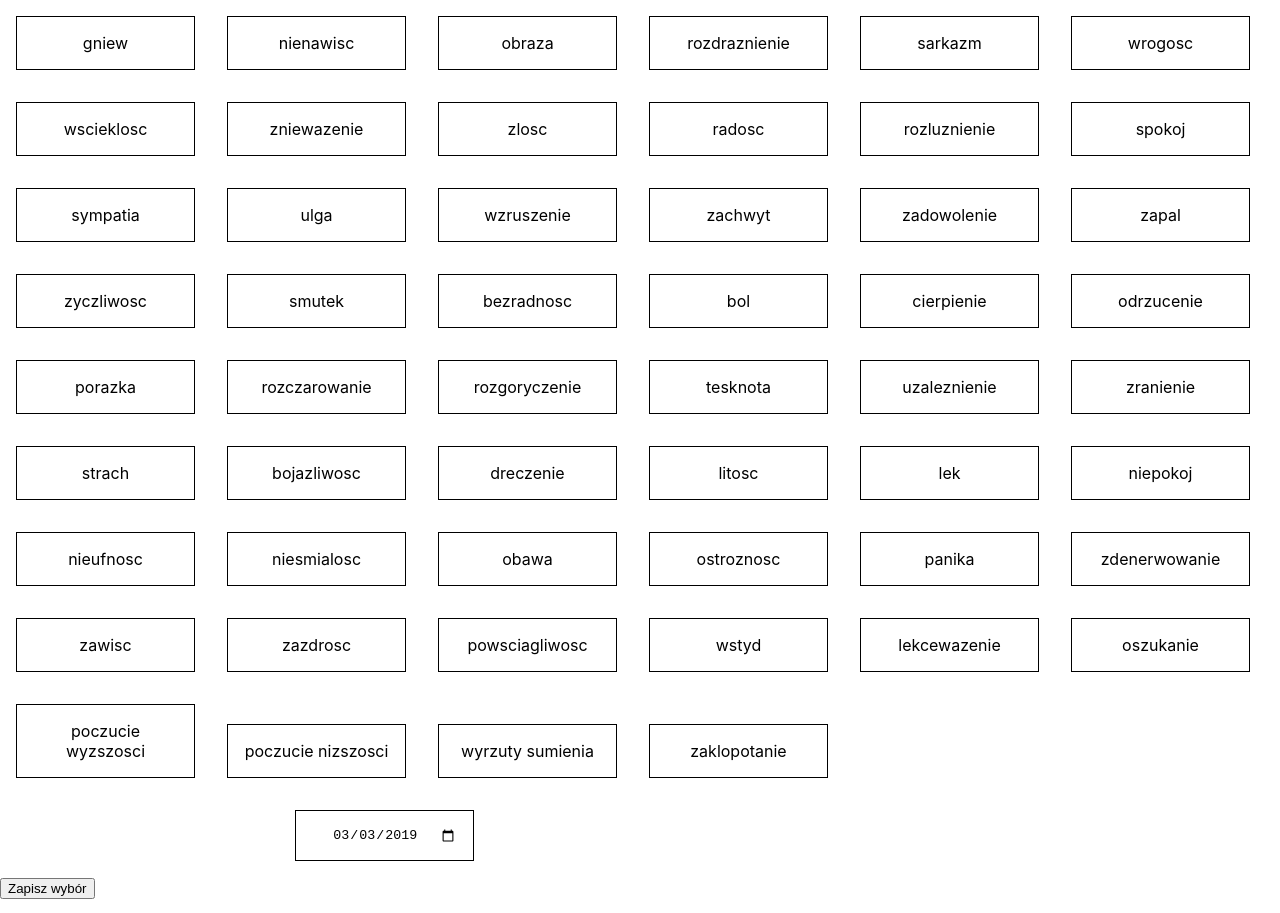
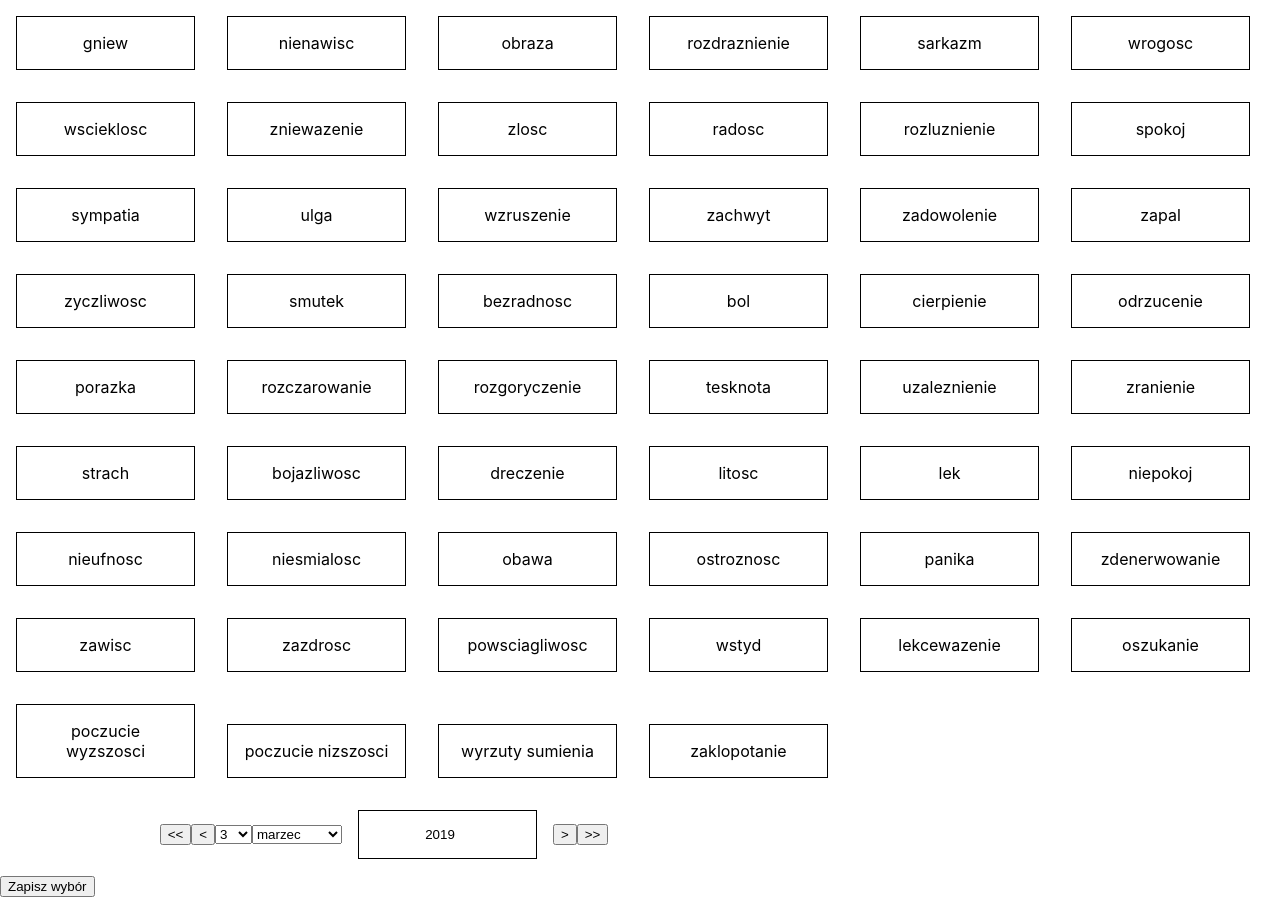
Before and after one commit to MichalTomczak/moodiary, a React (Create React App) app: page / in a window 1280 px wide. Shown: the top 913 px of the page. Built offline with nearby package versions, Linux system fonts and the light colour scheme.

Commit message:
New Date Picker cleaned up
TODO: year selector

```diff
--- a/src/components/DateChangeButton/Button.js
+++ /dev/null
@@ -1,6 +0,0 @@
-/**
- * Created by Grucha on 14/03/2019.
- */
-<button
-    onClick={this.updateDate}
-    name="month" value={+this.state.month + 1} disabled={this.state.month === 12}>&gt;&gt;</button>
--- a/src/components/DatePicker/DatePicker.js
+++ /dev/null
@@ -1,23 +0,0 @@
-/**
- * Created by Grucha on 22/02/2019.
- */
-
-import React from 'react';
-import styles from './DatePicker.module.css';
-
-const datepicker = props => {
-
-    return (
-        <div className={styles.dateBlock}>
-            <input
-                type="date"
-                id="dateInput"
-                onChange={(event) => props.changed(event)}
-                value={props.value}
-            />
-        </div>
-    )
-};
-
-
-export default datepicker;
--- a/src/components/DatePicker/DatePicker.module.css
+++ /dev/null
@@ -1,13 +0,0 @@
-input {
-    display: block;
-    padding: 16px;
-    text-align: center;
-    margin: 16px;
-    border: 1px solid black;
-    width: 145px;
-}
-
-.dateBlock {
-    width: 60%;
-    text-align: center;
-}
--- a/src/containers/App/App.js
+++ b/src/containers/App/App.js
@@ -1,10 +1,9 @@
 import React, {Component} from 'react';
 import './App.css';
 import Moods from '../../components/Moods/Moods';
-import DatePicker from '../../components/DatePicker/DatePicker';
 import Confirmation from '../../components/Confirmation/Confirmation';
 import DefaultMoods from '../../data/DefaultMoods';
-import NewDatePicker from '../NewDatePicker/NewDatePicker';
+import NewDatePicker from '../DatePicker/DatePicker';
 
 class App extends Component {
 
@@ -17,16 +16,7 @@ class App extends Component {
         };
     }
 
-
-    updateDateHandler = (event) => {
-        this.setState({
-                currentDate: event.target.value
-            },
-            this.getDataFromStorage
-        );
-    };
-
-    NewUpdateDateHandler = (date) => {
+    UpdateDateHandler = (date) => {
         this.setState({
                 currentDate: date
             },
@@ -61,16 +51,14 @@ class App extends Component {
                     clicked={this.selectMoodHandler}
                     allMoods={this.state.moods}
                 />
-                <DatePicker
-                    changed={(event) => this.updateDateHandler(event)}
-                    value={this.state.currentDate}
+
+                <NewDatePicker
+                    currentDate={this.state.currentDate}
+                    changed={this.UpdateDateHandler}
                 />
+
                 <Confirmation
                     saveData={this.pushDataToStorage}
-                />
-                <NewDatePicker
-                    currentDate={this.state.currentDate}
-                    changed={this.NewUpdateDateHandler}
                 />
             </div>
         )
--- a/src/containers/NewDatePicker/NewDatePicker.js
+++ b/src/containers/DatePicker/DatePicker.js
@@ -9,9 +9,12 @@ class newDatePicker extends Component {
 
     constructor(props) {
         super(props);
+
         let day = Number(props.currentDate.split('-')[2]);
         let month = Number(props.currentDate.split('-')[1]);
         let year = Number(props.currentDate.split('-')[0]);
+
+        this.months = Months();
 
         this.state = {
             day: day,
@@ -23,29 +26,33 @@ class newDatePicker extends Component {
 
     }
 
-    months = Months();
 
-    daysInMonth = (month, year) => {
-        this.setState({daysInMonth: new Date(year, month, 0).getDate()});
+    getDaysInMonth = (month, year) => {
+        return new Date(year, month, 0).getDate()
     };
 
     updateDate = (event) => {
+        let eventProps = [event.target.name, Number(event.target.value)];
+        let year = eventProps[0] === 'year' ? eventProps[1] : this.state.year,
+            month = eventProps[0] === 'month' ? eventProps[1] : this.state.month,
+            day = eventProps[0] === 'day' ? eventProps[1] : this.state.day,
+            daysInMonth = this.getDaysInMonth(month, year);
+        if (day > daysInMonth) day = daysInMonth;
+
         this.setState({
-                [event.target.name]: Number(event.target.value)
+                year: year,
+                month: month,
+                day: day,
+                daysInMonth: daysInMonth
             },
             () => {
-
-                let year = this.state.year;
-                let month = this.state.month < 10 ? '0' + this.state.month : this.state.month;
-                let day = this.state.day < 10 ? '0' + this.state.day : this.state.day;
-                this.daysInMonth(this.state.month, this.state.year);
+                if (this.state.month < 10) month = '0' + this.state.month;
+                if (this.state.day < 10) day = '0' + this.state.day;
                 this.props.changed(year + '-' + month + '-' + day);
-
             }
         )
 
     };
-
 
     createDaysList = () => {
         let returnedDays = [];
@@ -59,6 +66,7 @@ class newDatePicker extends Component {
     render = () => {
         return (
             <div className={styles.dateBlock}>
+
                 <button
                     onClick={this.updateDate}
                     name="month" value={+this.state.month - 1}
```
Also changed, not shown: src/containers/DatePicker/DatePicker.module.css (renamed from src/containers/NewDatePicker/DatePicker.module.css).
